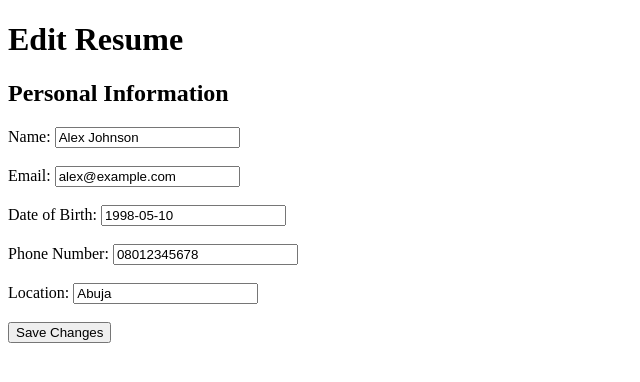
After one commit to Cherry-tech14/resume_builder, a Flask app: page /edit/1 in a window 1280 px wide. The commit adds this page. Shown: the top 382 px of the page, without its empty margins (0-640 px from the left). Run offline with Flask 3, Linux system fonts and the light colour scheme.

Commit message:
add resume personal information editing

```diff
--- a/app.py
+++ b/app.py
@@ -11,7 +11,8 @@ from database import (
     save_language,
     save_achievement,
     save_volunteer_experience,
-    save_reference
+    save_reference,
+    update_personal_information
 )
 
 
@@ -27,13 +28,18 @@ def home():
 def create_resume():
 
     if request.method == "POST":
+        name = request.form["name"]
+
+        update_personal_information(
+            int(resume_id),
+            name,
+            resume["personal_information"]["date_of_birth"],
+            resume["personal_information"]["email"],
+            resume["personal_information"]["phone_number"],
+            resume["personal_information"]["location"]
+    )
 
 
-        name = request.form["name"]
-        email = request.form["email"]
-        date_of_birth = request.form["date_of_birth"]
-        phone_number = request.form["phone_number"]
-        location = request.form["location"]
 
         summary = request.form["summary"]
 
@@ -46,7 +52,7 @@ def create_resume():
 
         job_title = request.form["job_title"]
         company = request.form["company"]
-        work_location = request.form["location"]
+        work_location = request.form["work_location"]
         start_date = request.form["start_date"]
         end_date = request.form["end_date"]
         description = request.form["description"]
@@ -63,11 +69,11 @@ def create_resume():
         ]
         certification_date = request.form["certification_date"]
 
-        project_name = request.form.get["project_name"]
-        project_description = request.form.get["project_description"]
-        project_role = request.form.get["project_role"]
-        project_tools = request.form.get["project_tools"]
-        project_link = request.form.get["project_link"]
+        project_name = request.form.get("project_name")
+        project_description = request.form.get("project_description")
+        project_role = request.form.get("project_role")
+        project_tools = request.form.get("project_tools")
+        project_link = request.form.get("project_link")
 
         language = request.form["language"]
         language_proficiency = request.form["language_proficiency"]
@@ -115,11 +121,6 @@ def create_resume():
             description
         )
 
-        save_skill(resume_id, skill_1)
-        save_skill(resume_id, skill_2)
-        save_skill(resume_id, skill_3)
-
-
         save_certification(
             resume_id,
             certification_name,
@@ -127,7 +128,7 @@ def create_resume():
             certification_date
         )
 
-    if project_name:
+
         save_project(
             resume_id,
             project_name,
@@ -186,6 +187,18 @@ def view_resume(resume_id):
         resume=resume
     )
 
+@app.route("/edit/<resume_id>", methods=["GET", "POST"])
+def edit_resume(resume_id):
+    resume = get_complete_resume(int(resume_id))
+    if resume is None:
+        return "Resume not found."
+    if request.method == "POST":
+        name = request.form["name"]
+    return render_template(
+        "edit_resume.html",
+        resume=resume
+    )
+
 
 if __name__ == "__main__":
     app.run(debug=True)
--- a/database.py
+++ b/database.py
@@ -697,6 +697,7 @@ def get_complete_resume(resume_id):
 
     return {
         "personal_information": {
+            "id": resume[0],
             "name": resume[1],
             "date_of_birth": resume[2],
             "email": resume[3],
--- /dev/null
+++ b/templates/edit_resume.html
@@ -0,0 +1,65 @@
+<!DOCTYPE html>
+<html>
+<head>
+    <title>Edit Resume</title>
+</head>
+
+<body>
+
+    <h1>Edit Resume</h1>
+
+    <h2>Personal Information</h2>
+
+    <form method="POST">
+
+        <label>Name:</label>
+        <input
+            type="text"
+            name="name"
+            value="{{ resume['personal_information']['name'] }}"
+        >
+
+        <br><br>
+
+        <label>Email:</label>
+        <input
+            type="email"
+            name="email"
+            value="{{ resume['personal_information']['email'] }}"
+        >
+
+        <br><br>
+
+        <label>Date of Birth:</label>
+        <input
+            type="text"
+            name="date_of_birth"
+            value="{{ resume['personal_information']['date_of_birth'] }}"
+        >
+
+        <br><br>
+
+        <label>Phone Number:</label>
+        <input
+            type="text"
+            name="phone_number"
+            value="{{ resume['personal_information']['phone_number'] }}"
+        >
+
+        <br><br>
+
+        <label>Location:</label>
+        <input
+            type="text"
+            name="location"
+            value="{{ resume['personal_information']['location'] }}"
+        >
+
+        <br><br>
+
+        <button type="submit">Save Changes</button>
+
+    </form>
+
+</body>
+</html>
--- a/templates/resume.html
+++ b/templates/resume.html
@@ -134,5 +134,7 @@
 {% endif %}
 </div>
 
+<a href="/edit/{{ resume['personal_information'] ['id'] }}">Edit Resume</a>
+
 </body>
 </html>
```
